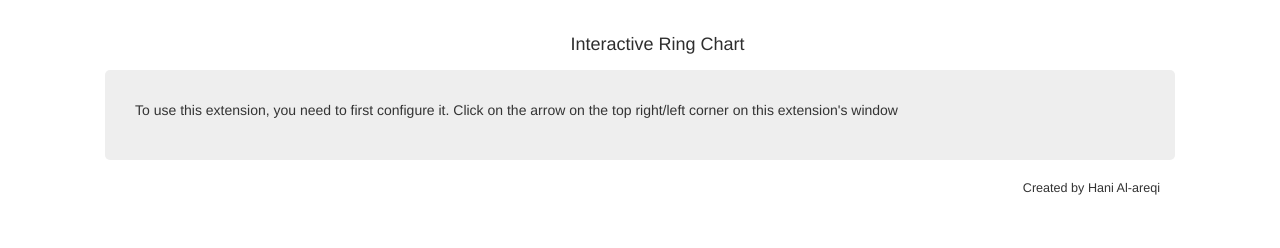
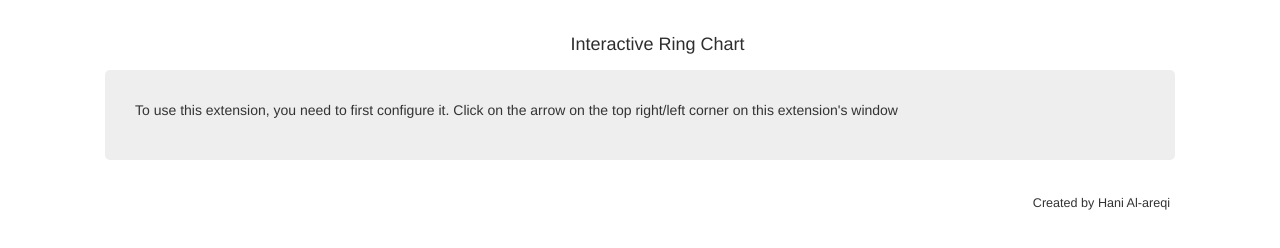
Before and after one commit to haa8012/haa8012.github.io, a plain HTML site: page RingChart.html in a window 1280 px wide. Drawn offline with nearby package versions, Linux system fonts and the light colour scheme.

Commit message:
Initial commit

```diff
--- a/RingChart.html
+++ b/RingChart.html
@@ -60,8 +60,8 @@
       .by{
         font-size: 0.9em;
         text-align: right;
-        padding-right: 50px;
-        margin-top: -15px;
+        padding-right: 40px;
+        padding-top: -25px;
       }
       #inactive{
       height: 100%;
```
